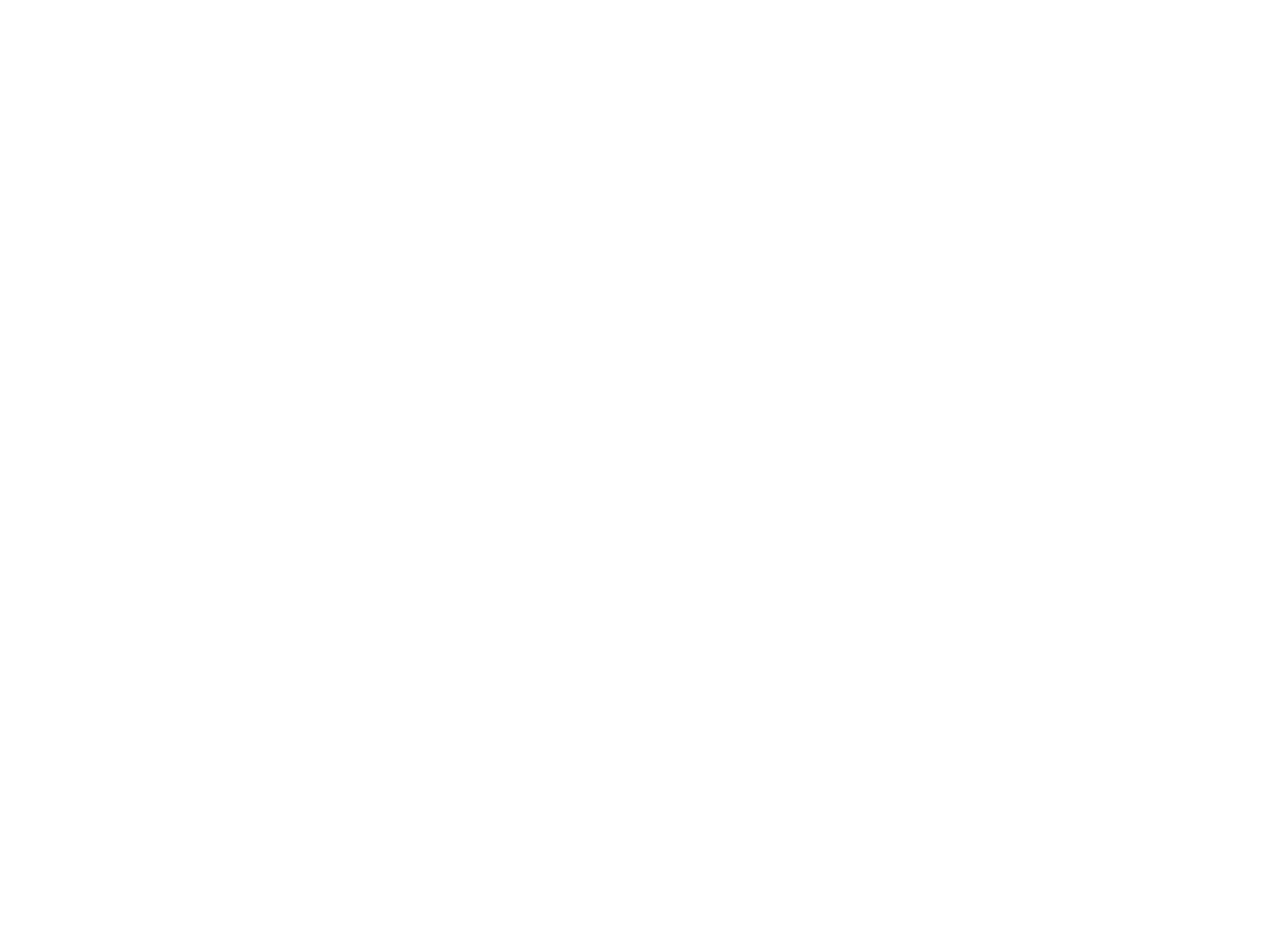
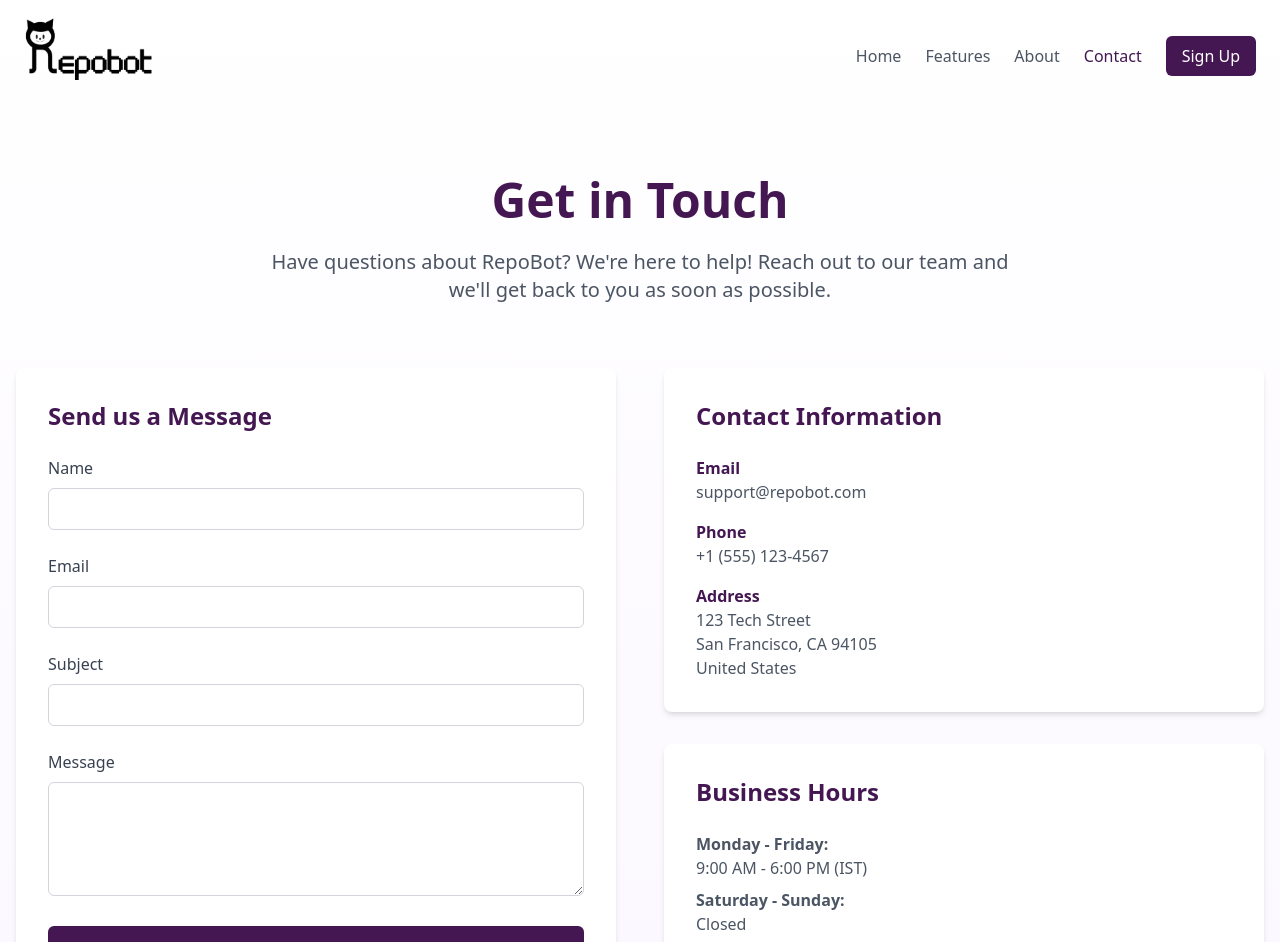
Before and after one commit to ProdigyRahul/Repobot_SGP-IV, a React (Vite) app in the folder Frontend/: page /contact in a window 1280 px wide. Before the commit this address had no page. Shown: the top 942 px of the page. Before the commit the page ends 800 px from the top, so only its background shows below. Built offline with nearby package versions, Linux system fonts and the light colour scheme.

Commit message:
Contact Page done

```diff
--- a/Frontend/src/App.jsx
+++ b/Frontend/src/App.jsx
@@ -9,6 +9,7 @@
 import Signup from "./pages/Auth/Signup";
 import Login from "./pages/Auth/Login";
 import About from "./pages/Home/About";
+import Contact from './pages/Home/Contact';
 
 const App = () => {
   return (
@@ -19,6 +20,7 @@
         <Route path="/login" element={<Login />} />
         <Route path="/signup" element={<Signup />} />
         <Route path="about" element={<About />} />
+        <Route path="contact" element={<Contact />} />
       </Routes>
     </Router>
   );
--- /dev/null
+++ b/Frontend/src/pages/Home/Contact.jsx
@@ -0,0 +1,156 @@
+import React from 'react';
+
+// import { Footer } from '../../components/Footer/Footer';
+import logo from '../../assets/logo.png'
+
+const ContactPage = () => {
+    const handleSubmit = (e) => {
+        e.preventDefault();
+        // Handle form submission logic here
+    };
+
+    return (
+        <div className="min-h-screen bg-gradient-to-b from-white to-purple-50">
+            <nav className="flex items-center justify-between px-6 py-4">
+                <div className="flex justify-center mb-4">
+                    <img src={logo} alt="Repobot Logo" className="w-32 h-16" />
+                </div>
+                <div className="flex gap-6 items-center">
+                    <a href="/" className="text-gray-600 hover:text-[#441752]">Home</a>
+                    <a href="/features" className="text-gray-600 hover:text-[#441752]">Features</a>
+                    <a href="/about" className="text-gray-600 ">About</a>
+                    <a href="/contact" className="text-[#441752] hover:text-[#441752]">Contact</a>
+                    <button className="bg-[#441752] text-white px-4 py-2 rounded-md hover:bg-[#441752]">
+                        Sign Up
+                    </button>
+                </div>
+            </nav>
+
+            <div className="max-w-7xl mx-auto px-4 py-16">
+                {/* Hero section */}
+                <div className="text-center mb-16">
+                    <h1 className="text-5xl font-bold text-[#441752] mb-6">
+                        Get in Touch
+                    </h1>
+                    <p className="text-xl text-gray-600 max-w-3xl mx-auto">
+                        Have questions about RepoBot? We're here to help! Reach out to our team
+                        and we'll get back to you as soon as possible.
+                    </p>
+                </div>
+
+                <div className="grid grid-cols-1 md:grid-cols-2 gap-12 mb-16">
+                    {/* Contact Form */}
+                    <div className="bg-white p-8 rounded-lg shadow-md">
+                        <h2 className="text-2xl font-bold text-[#441752] mb-6">Send us a Message</h2>
+                        <form onSubmit={handleSubmit}>
+                            <div className="mb-6">
+                                <label htmlFor="name" className="block text-gray-700 mb-2">
+                                    Name
+                                </label>
+                                <input
+                                    type="text"
+                                    id="name"
+                                    className="w-full px-4 py-2 border border-gray-300 rounded-md focus:outline-none focus:ring-2 focus:ring-purple-500"
+                                    required
+                                />
+                            </div>
+                            <div className="mb-6">
+                                <label htmlFor="email" className="block text-gray-700 mb-2">
+                                    Email
+                                </label>
+                                <input
+                                    type="email"
+                                    id="email"
+                                    className="w-full px-4 py-2 border border-gray-300 rounded-md focus:outline-none focus:ring-2 focus:ring-purple-500"
+                                    required
+                                />
+                            </div>
+                            <div className="mb-6">
+                                <label htmlFor="subject" className="block text-gray-700 mb-2">
+                                    Subject
+                                </label>
+                                <input
+                                    type="text"
+                                    id="subject"
+                                    className="w-full px-4 py-2 border border-gray-300 rounded-md focus:outline-none focus:ring-2 focus:ring-purple-500"
+                                    required
+                                />
+                            </div>
+                            <div className="mb-6">
+                                <label htmlFor="message" className="block text-gray-700 mb-2">
+                                    Message
+                                </label>
+                                <textarea
+                                    id="message"
+                                    rows="4"
+                                    className="w-full px-4 py-2 border border-gray-300 rounded-md focus:outline-none focus:ring-2 focus:ring-purple-500"
+                                    required
+                                ></textarea>
+                            </div>
+                            <button
+                                type="submit"
+                                className="w-full bg-[#441752] text-white px-6 py-3 rounded-md hover:bg-purple-800 transition-colors"
+                            >
+                                Send Message
+                            </button>
+                        </form>
+                    </div>
+
+                    {/* Contact Information */}
+                    <div className="space-y-8">
+                        <div className="bg-white p-8 rounded-lg shadow-md">
+                            <h2 className="text-2xl font-bold text-[#441752] mb-6">Contact Information</h2>
+                            <div className="space-y-4">
+                                <div>
+                                    <h3 className="font-semibold text-[#441752]">Email</h3>
+                                    <p className="text-gray-600">support@repobot.com</p>
+                                </div>
+                                <div>
+                                    <h3 className="font-semibold text-[#441752]">Phone</h3>
+                                    <p className="text-gray-600">+1 (555) 123-4567</p>
+                                </div>
+                                <div>
+                                    <h3 className="font-semibold text-[#441752]">Address</h3>
+                                    <p className="text-gray-600">
+                                        123 Tech Street<br />
+                                        San Francisco, CA 94105<br />
+                                        United States
+                                    </p>
+                                </div>
+                            </div>
+                        </div>
+
+                        <div className="bg-white p-8 rounded-lg shadow-md">
+                            <h2 className="text-2xl font-bold text-[#441752] mb-6">Business Hours</h2>
+                            <div className="space-y-2">
+                                <p className="text-gray-600">
+                                    <span className="font-semibold">Monday - Friday:</span><br />
+                                    9:00 AM - 6:00 PM (IST)
+                                </p>
+                                <p className="text-gray-600">
+                                    <span className="font-semibold">Saturday - Sunday:</span><br />
+                                    Closed
+                                </p>
+                            </div>
+                        </div>
+                    </div>
+                </div>
+
+                {/* FAQ Section */}
+                <div className="text-center bg-white p-8 rounded-lg shadow-md">
+                    <h2 className="text-3xl font-bold text-[#441752] mb-4">Frequently Asked Questions</h2>
+                    <p className="text-gray-600 mb-6">
+                        Check out our <a href="/faq" className="text-[#441752] hover:underline">FAQ page</a> for quick answers to common questions.
+                    </p>
+                    <button className="bg-[#441752] text-white px-6 py-3 rounded-md hover:bg-purple-800">
+                        View FAQs
+                    </button>
+                </div>
+            </div>
+
+            {/* <Footer /> */}
+        </div>
+    );
+};
+
+export default ContactPage;
--- a/Frontend/src/pages/Home/Home.jsx
+++ b/Frontend/src/pages/Home/Home.jsx
@@ -34,7 +34,7 @@
               <a href="/about" className="text-[#441752]/70 hover:text-[#441752]">
                 About
               </a>
-              <a href="#" className="text-[#441752]/70 hover:text-[#441752]">
+              <a href="/contact" className="text-[#441752]/70 hover:text-[#441752]">
                 Contact
               </a>
               <Link
```
